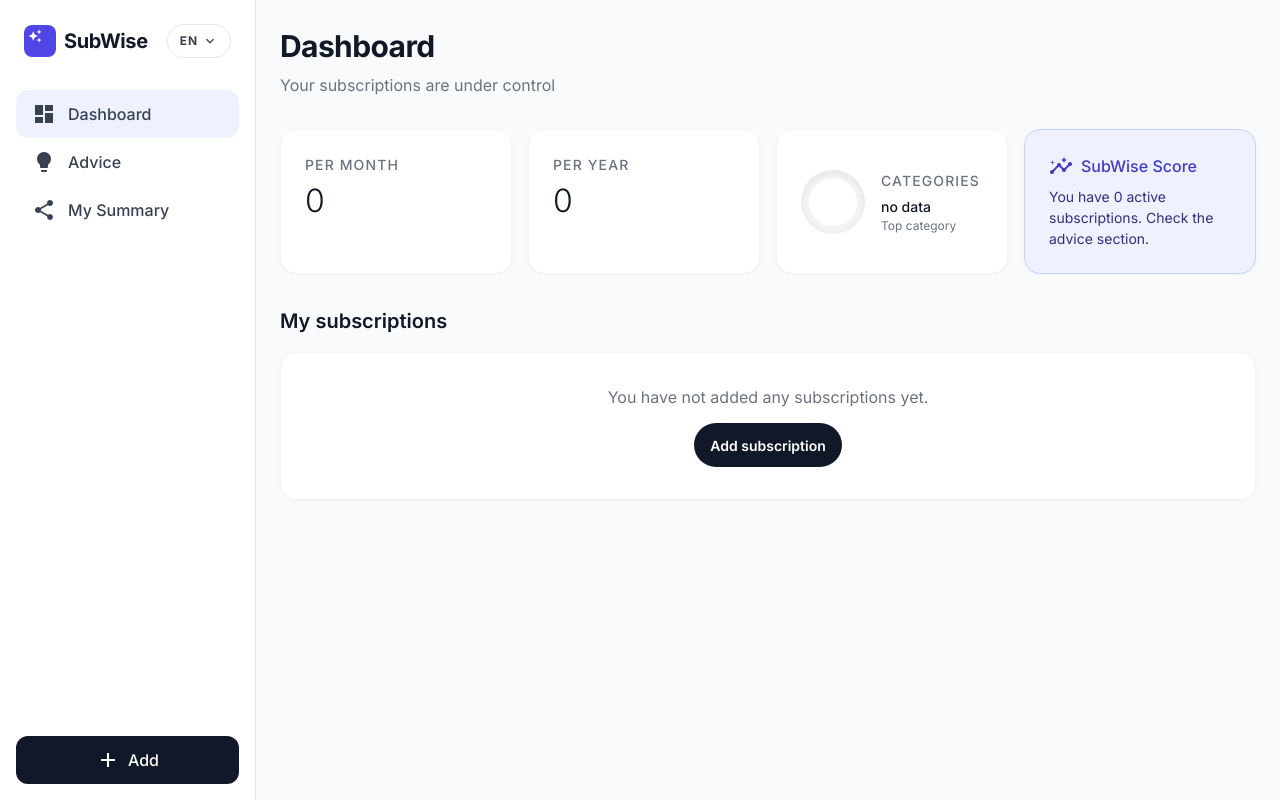
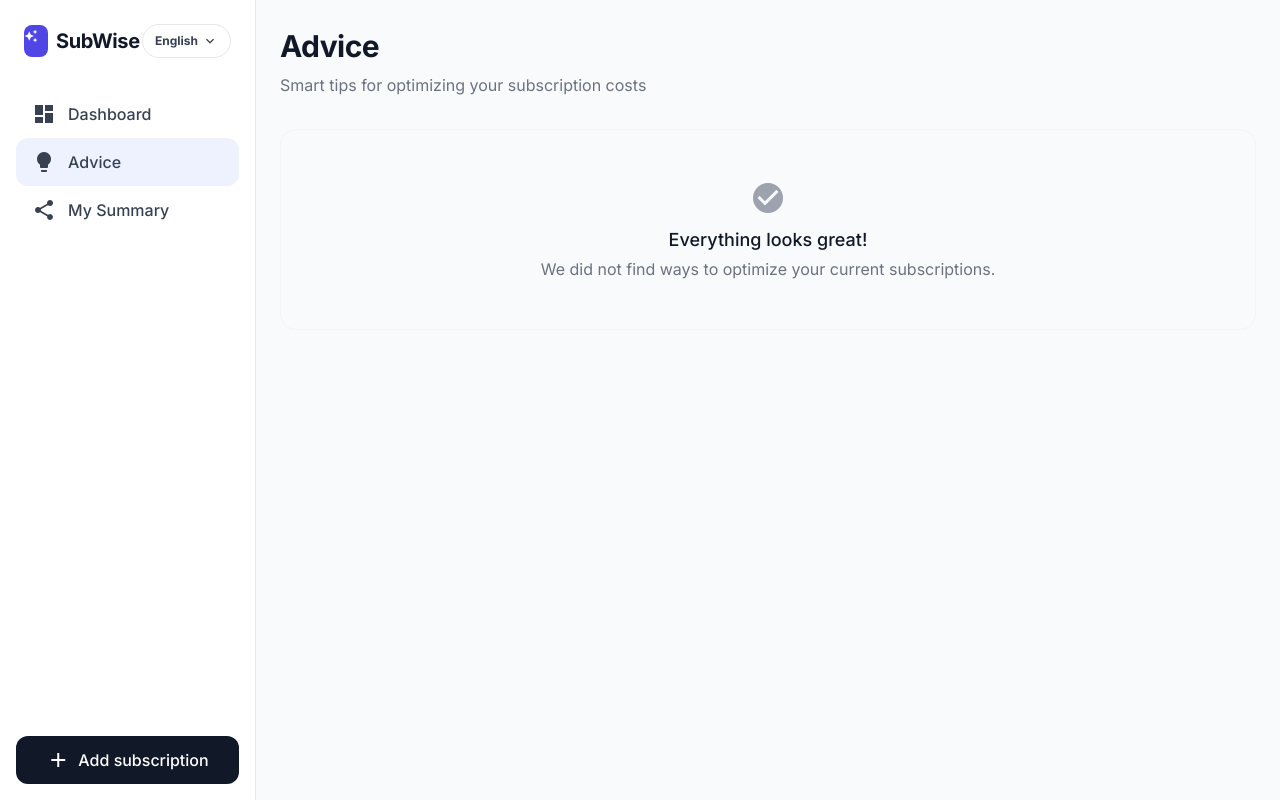
Before and after one commit to Nixyar/subwise, an Angular app: page /insight in a window 1280 px wide. Before the commit this address led to /. Built offline with nearby package versions, Linux system fonts and the light colour scheme.

Commit message:
Refine shell navigation and language controls

```diff
--- a/src/app/app.routes.ts
+++ b/src/app/app.routes.ts
@@ -7,22 +7,17 @@
       import('./features/dashboard/dashboard.component').then((m) => m.DashboardComponent),
   },
   {
-    path: 'sovety',
+    path: 'insight',
     loadComponent: () =>
       import('./features/insights/insights.component').then((m) => m.InsightsComponent),
   },
-  { path: 'insights', redirectTo: 'sovety', pathMatch: 'full' },
+  { path: 'sovety', redirectTo: 'insight', pathMatch: 'full' },
+  { path: 'insights', redirectTo: 'insight', pathMatch: 'full' },
   {
     path: 'summary',
     loadComponent: () =>
       import('./features/summary/summary.component').then((m) => m.SummaryComponent),
   },
-  {
-    path: 'add',
-    loadComponent: () =>
-      import('./features/subscriptions/add-subscription.component').then(
-        (m) => m.AddSubscriptionComponent,
-      ),
-  },
+  { path: 'add', redirectTo: '', pathMatch: 'full' },
   { path: '**', redirectTo: '' }
 ];
--- a/src/app/core/i18n/languages.ts
+++ b/src/app/core/i18n/languages.ts
@@ -4,7 +4,6 @@
   code: AppLocale;
   label: string;
   nativeLabel: string;
-  shortLabel: string;
   enabled: boolean;
 };
 
@@ -13,14 +12,12 @@
     code: 'ru',
     label: 'Russian',
     nativeLabel: 'Русский',
-    shortLabel: 'RU',
     enabled: true,
   },
   {
     code: 'en',
     label: 'English',
     nativeLabel: 'English',
-    shortLabel: 'EN',
     enabled: true,
   },
 ];
--- a/src/app/core/i18n/locales/en/layout.ts
+++ b/src/app/core/i18n/locales/en/layout.ts
@@ -5,7 +5,5 @@
   insights: 'Advice',
   summary: 'My Summary',
   summaryShort: 'Summary',
-  add: 'Add',
-  languageRu: 'RU',
-  languageEn: 'EN',
+  add: 'Add subscription',
 };
--- a/src/app/core/i18n/locales/ru/layout.ts
+++ b/src/app/core/i18n/locales/ru/layout.ts
@@ -5,7 +5,5 @@
   insights: 'Советы',
   summary: 'Мой итог',
   summaryShort: 'Итог',
-  add: 'Добавить',
-  languageRu: 'RU',
-  languageEn: 'EN',
+  add: 'Добавить подписку',
 };
--- a/src/app/core/layout/app-shell.component.html
+++ b/src/app/core/layout/app-shell.component.html
@@ -1,12 +1,12 @@
 <div class="app-shell">
   <aside class="sidebar">
     <div class="brand">
-      <div class="brand__identity">
+      <a routerLink="/" class="brand__identity">
         <div class="brand__icon">
           <mat-icon class="brand__icon-symbol">auto_awesome</mat-icon>
         </div>
         <span class="brand__title">SubWise</span>
-      </div>
+      </a>
 
       <div class="language-picker language-picker--desktop">
         <button
@@ -14,7 +14,7 @@
           class="language-picker__trigger"
           [matMenuTriggerFor]="languageMenu"
         >
-          <span class="language-picker__code">{{ activeLanguage().shortLabel }}</span>
+          <span class="language-picker__label">{{ activeLanguage().nativeLabel }}</span>
           <mat-icon class="language-picker__icon">expand_more</mat-icon>
         </button>
       </div>
@@ -31,7 +31,7 @@
         {{ copy().dashboard }}
       </a>
       <a
-        routerLink="/sovety"
+        routerLink="/insight"
         routerLinkActive="bg-indigo-50 text-indigo-700"
         class="nav-link"
       >
@@ -49,13 +49,14 @@
     </nav>
 
     <div class="sidebar__cta">
-      <a
-        routerLink="/add"
+      <button
+        type="button"
+        (click)="openAddSubscriptionDialog()"
         class="primary-link"
       >
         <mat-icon class="primary-link__icon">add</mat-icon>
         {{ copy().add }}
-      </a>
+      </button>
     </div>
   </aside>
 
@@ -66,7 +67,7 @@
         class="language-picker__trigger"
         [matMenuTriggerFor]="languageMenu"
       >
-        <span class="language-picker__code">{{ activeLanguage().shortLabel }}</span>
+        <span class="language-picker__label">{{ activeLanguage().nativeLabel }}</span>
         <mat-icon class="language-picker__icon">expand_more</mat-icon>
       </button>
     </div>
@@ -84,7 +85,7 @@
       <span class="bottom-nav__label">{{ copy().dashboard }}</span>
     </a>
     <a
-      routerLink="/sovety"
+      routerLink="/insight"
       routerLinkActive="text-indigo-600"
       class="bottom-nav__link"
     >
@@ -92,12 +93,13 @@
       <span class="bottom-nav__label">{{ copy().insights }}</span>
     </a>
     <div class="bottom-nav__cta-wrap">
-      <a
-        routerLink="/add"
+      <button
+        type="button"
+        (click)="openAddSubscriptionDialog()"
         class="bottom-nav__cta"
       >
         <mat-icon>add</mat-icon>
-      </a>
+      </button>
     </div>
       <a
         routerLink="/summary"
@@ -112,10 +114,7 @@
   <mat-menu #languageMenu="matMenu" class="language-menu">
     @for (language of languages; track language.code) {
       <button mat-menu-item (click)="setLocale(language.code)" class="language-menu__item">
-        <span class="language-menu__row">
-          <span class="language-menu__native">{{ language.nativeLabel }}</span>
-          <span class="language-menu__meta">{{ language.shortLabel }}</span>
-        </span>
+        <span class="language-menu__native">{{ language.nativeLabel }}</span>
       </button>
     }
   </mat-menu>
--- a/src/app/core/layout/app-shell.component.scss
+++ b/src/app/core/layout/app-shell.component.scss
@@ -33,6 +33,8 @@
   align-items: center;
   gap: 0.5rem;
   min-width: 0;
+  color: inherit;
+  text-decoration: none;
 }
 
 .brand__icon {
@@ -117,8 +119,11 @@
   box-shadow: 0 0 0 3px rgba(99, 102, 241, 0.15);
 }
 
-.language-picker__code {
-  letter-spacing: 0.08em;
+.language-picker__label {
+  max-width: 5.5rem;
+  overflow: hidden;
+  text-overflow: ellipsis;
+  white-space: nowrap;
 }
 
 .language-picker__icon {
@@ -132,12 +137,14 @@
   width: 100%;
   align-items: center;
   justify-content: center;
+  border: 0;
   padding: 0.75rem 1rem;
   border-radius: 0.75rem;
   background: #111827;
   color: #fff;
   font-weight: 500;
   text-decoration: none;
+  cursor: pointer;
   transition: background-color 0.2s ease;
 }
 
@@ -197,10 +204,12 @@
   width: 3.5rem;
   align-items: center;
   justify-content: center;
+  border: 0;
   border-radius: 9999px;
   background: #4f46e5;
   color: #fff;
   box-shadow: 0 10px 25px rgba(79, 70, 229, 0.3);
+  cursor: pointer;
 }
 
 @media (min-width: 768px) {
@@ -237,7 +246,7 @@
 }
 
 :host ::ng-deep .language-menu {
-  min-width: 11.5rem;
+  min-width: 10rem;
 }
 
 :host ::ng-deep .language-menu__item {
@@ -248,23 +257,9 @@
   width: 100%;
 }
 
-.language-menu__row {
-  display: flex;
-  width: 100%;
-  align-items: center;
-  justify-content: space-between;
-  gap: 1rem;
-}
-
 .language-menu__native {
   color: #111827;
   font-weight: 500;
   line-height: 1.25;
+  white-space: nowrap;
 }
-
-.language-menu__meta {
-  flex-shrink: 0;
-  color: #6b7280;
-  font-size: 0.75rem;
-  letter-spacing: 0.08em;
-}
--- a/src/app/core/layout/app-shell.component.ts
+++ b/src/app/core/layout/app-shell.component.ts
@@ -5,6 +5,7 @@
 import { languages } from '../i18n/languages';
 import { LocaleService } from '../i18n/locale.service';
 import { translations } from '../i18n/translations';
+import { SubscriptionDialogService } from '../../features/subscriptions/subscription-dialog.service';
 
 @Component({
   changeDetection: ChangeDetectionStrategy.OnPush,
@@ -15,6 +16,7 @@
 })
 export class AppShellComponent {
   readonly localeService = inject(LocaleService);
+  readonly subscriptionDialogService = inject(SubscriptionDialogService);
   readonly locale = this.localeService.locale;
   readonly copy = computed(() => translations[this.locale()].layout);
   readonly languages = languages.filter((language) => language.enabled);
@@ -25,4 +27,8 @@
   setLocale(locale: 'ru' | 'en') {
     this.localeService.setLocale(locale);
   }
+
+  openAddSubscriptionDialog() {
+    this.subscriptionDialogService.openAddDialog();
+  }
 }
--- /dev/null
+++ b/src/app/features/subscriptions/subscription-dialog.service.ts
@@ -0,0 +1,33 @@
+import { Injectable, inject } from '@angular/core';
+import { MatDialog } from '@angular/material/dialog';
+import { AddSubscriptionComponent } from './add-subscription.component';
+import { ConfirmSubscriptionDeleteDialogComponent } from './confirm-subscription-delete-dialog.component';
+
+@Injectable({ providedIn: 'root' })
+export class SubscriptionDialogService {
+  private readonly dialog = inject(MatDialog);
+
+  openAddDialog() {
+    return this.dialog.open(AddSubscriptionComponent, {
+      width: 'min(42rem, calc(100vw - 2rem))',
+      maxWidth: '42rem',
+      autoFocus: false,
+      panelClass: 'subscription-dialog-panel',
+    });
+  }
+
+  openDeleteDialog(data: {
+    title: string;
+    description: string;
+    confirmLabel: string;
+    cancelLabel: string;
+  }) {
+    return this.dialog.open(ConfirmSubscriptionDeleteDialogComponent, {
+      width: 'min(28rem, calc(100vw - 2rem))',
+      maxWidth: '28rem',
+      autoFocus: false,
+      data,
+      panelClass: 'subscription-dialog-panel',
+    });
+  }
+}
```
